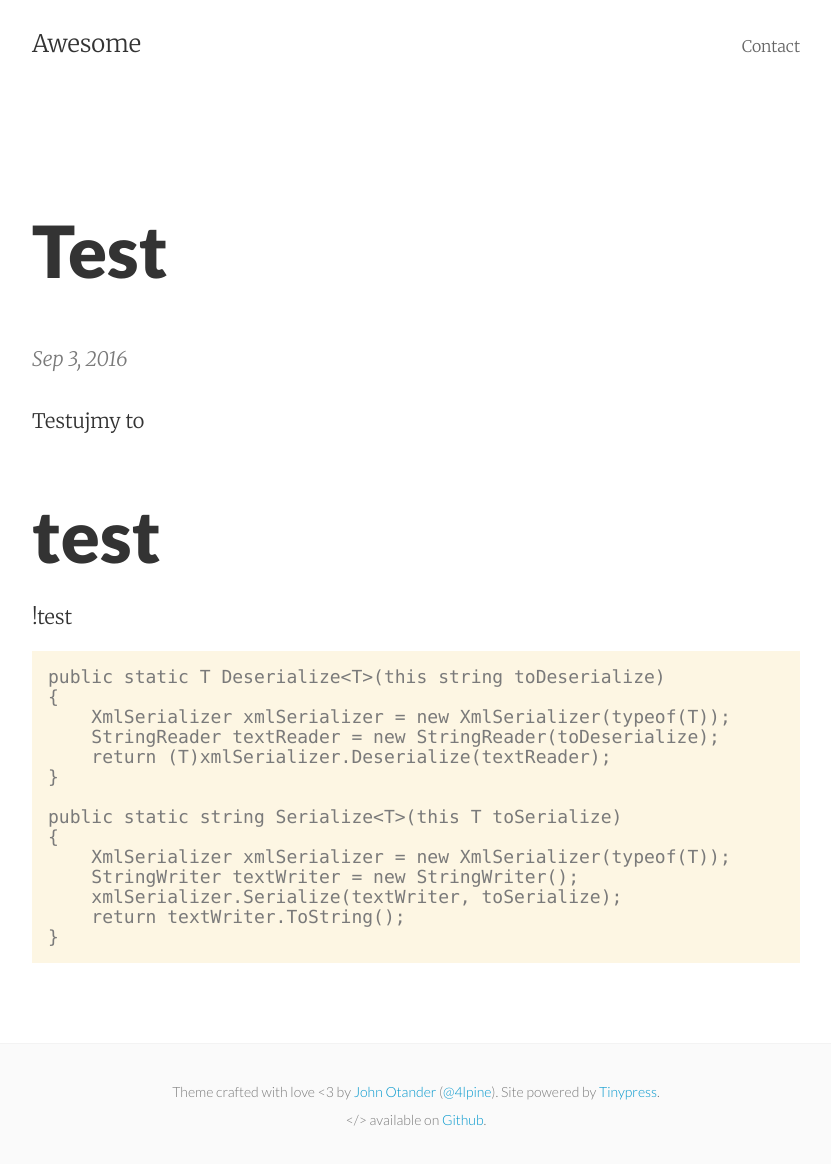
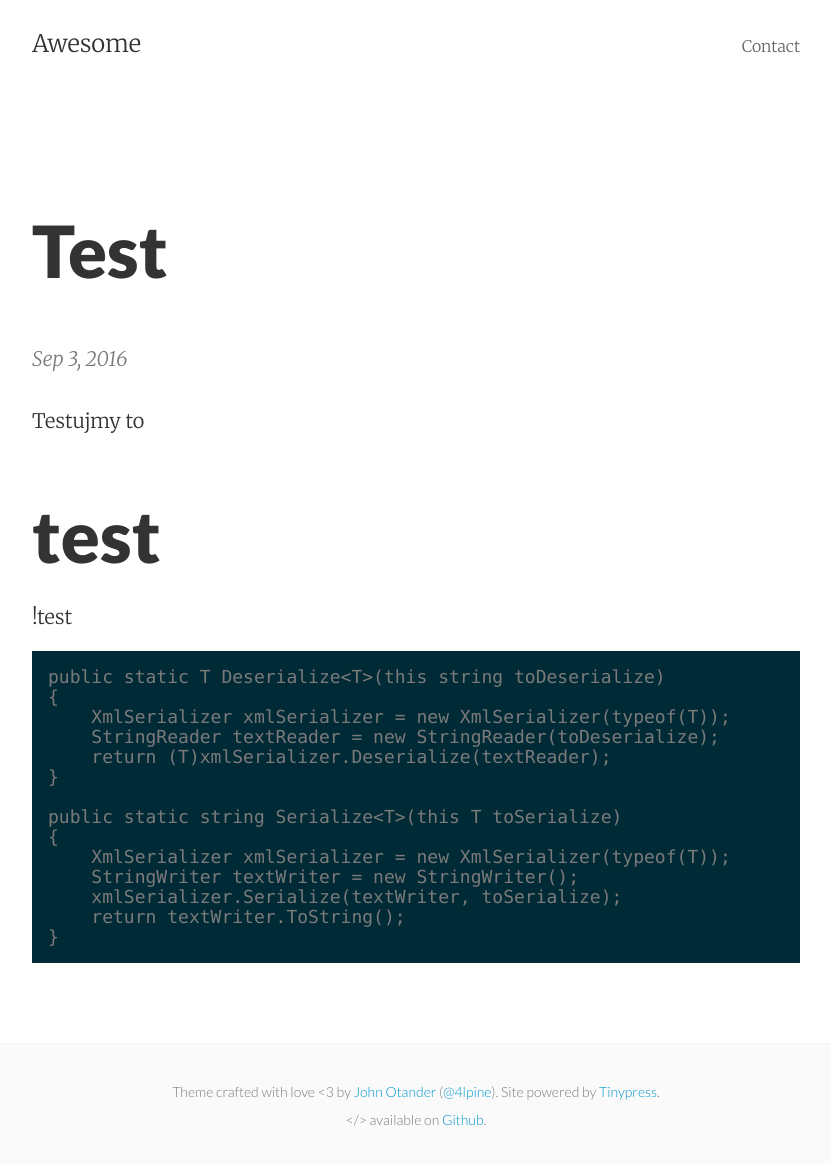
Before and after one commit to karol93/karol93.github.io, a Jekyll site: the page built from _posts/2016-09-03-test.markdown, in a window 1280 px wide. Shown: the whole page, without its empty margins (224-1055 px from the left). Built offline with Jekyll 4.4.1, drawn with Linux system fonts in a browser that asks for light colours.

Commit message:
Update default.html

```diff
--- a/_layouts/default.html
+++ b/_layouts/default.html
@@ -13,7 +13,7 @@
     <!-- Custom CSS -->
     <link rel="stylesheet" href="{{ "/css/basscss.css" | prepend: site.baseurl }}" type="text/css">
     <link rel="stylesheet" href="{{ "/css/pixyll.css" | prepend: site.baseurl }}" type="text/css">
-    <link rel="stylesheet" href="{{ "/css/solarized-light.css" | prepend: site.baseurl }}" type="text/css">
+    <link rel="stylesheet" href="{{ "/css/solarized-dark.css" | prepend: site.baseurl }}" type="text/css">
 
     <!-- Fonts -->
     <link href='http://fonts.googleapis.com/css?family=Merriweather:900,900italic,300,300italic' rel='stylesheet' type='text/css'>
```
